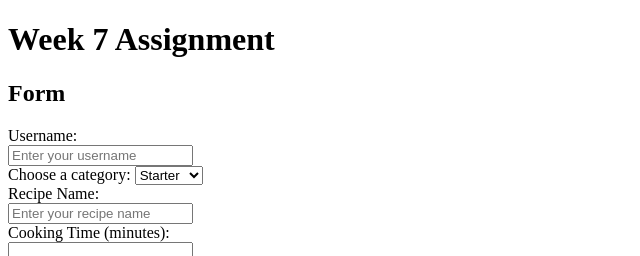
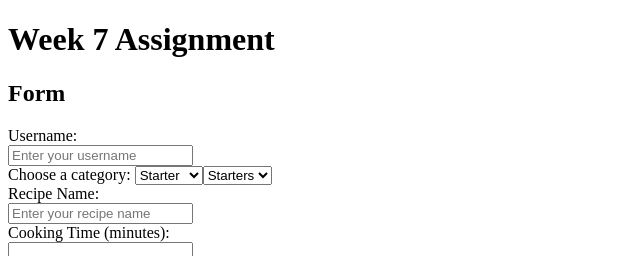
Before and after one commit to Hannahc97/week7-assignment, a React (Vite) app in the folder client/: page / in a window 1280 px wide. Shown: the top 256 px of the page, without its empty margins (0-640 px from the left). Built offline with nearby package versions, Linux system fonts and the light colour scheme.

Commit message:
front end not connecting with back-end, trying to resolve issue

```diff
--- a/client/package.json
+++ b/client/package.json
@@ -11,7 +11,8 @@
   },
   "dependencies": {
     "react": "^18.3.1",
-    "react-dom": "^18.3.1"
+    "react-dom": "^18.3.1",
+    "react-router-dom": "^6.26.2"
   },
   "devDependencies": {
     "@eslint/js": "^9.17.0",
--- a/client/src/components/Form.jsx
+++ b/client/src/components/Form.jsx
@@ -19,16 +19,24 @@ export default function Form () {
     // - We need to fetch the POST route from the server (you don't need useEffect for this task)
     function handleSubmit (event){
         event.preventDefault();
-        alert("Form Submitted!")
         //the client is trying to send a POST request to the /new-data route on the backend server
         fetch("http://localhost:8080/add-recipe", {
             method: "POST",
             headers: {"Content-type": "application/json",},
-            body: JSON.stringify({formValues})
+            body: JSON.stringify(formValues)
         });
+        // alert("Form Submitted!")
     }
 
     // We need change handler
+    function handleChangeFormValues (event) {
+        setFormValues({
+            ...
+            formValues,
+            [event.target.name] : event.target.value
+        })
+        console.log(event.target.value)
+    }
 
     return (
         <>
@@ -42,16 +50,32 @@ export default function Form () {
                     id="username"
                     placeholder="Enter your username"
                     required
+                    value={formValues.username}
+                    onChange={handleChangeFormValues}
                 />
                 <br/>
                 <label htmlFor="">Choose a category: </label>
                 <select
                     name="category"
                     id="category"
-                    required>
+                    required
+                    value={formValues.category}
+                    onChange={handleChangeFormValues}
+                    >
                     <option value="Starter">Starter</option>
                     <option value="Mains">Mains</option>
                     <option value="Dessert">Dessert</option>
+                </select>
+                <select
+                    name="category"
+                    id="category"
+                    required
+                    value={formValues.category}
+                    onChange={handleChangeFormValues}
+                >
+                    <option value="starters">Starters</option>
+                    <option value="main">Main</option>
+                    <option value="dessert">Dessert</option>
                 </select>
                 <br/>
                 <label htmlFor="">Recipe Name:</label> <br/>
@@ -61,6 +85,8 @@ export default function Form () {
                     id="recipeName"
                     placeholder="Enter your recipe name"
                     required
+                    value={formValues.recipeName}
+                    onChange={handleChangeFormValues}
                 />
                 <br/>
                 <label htmlFor="">Cooking Time (minutes):</label> <br/>
@@ -70,6 +96,8 @@ export default function Form () {
                     id="time"
                     min={0}
                     required
+                    value={formValues.time}
+                    onChange={handleChangeFormValues}
                 />
                 <br/>
                 <label htmlFor="">Ingredients:</label> <br/>
@@ -79,7 +107,9 @@ export default function Form () {
                     placeholder="Enter the ingredients needed for this recipe"
                     required
                     rows="10"
-                    cols="30">
+                    cols="30"
+                    value={formValues.ingredients}
+                    onChange={handleChangeFormValues}>
                 </textarea>
                 <br/>
                 <label htmlFor="">Instructions:</label> <br/>
@@ -89,13 +119,14 @@ export default function Form () {
                     placeholder="Enter the instuctions for your recipe"
                     required
                     rows="8"
-                    cols="50">
+                    cols="50"
+                    value={formValues.instructions}
+                    onChange={handleChangeFormValues}>
                 </textarea>
                 <br/>
                 <button type="submit">Submit Recipe!</button>
             </form>
             {/* Remember to track the input changes */}
-
         </>
     )
 }
--- a/client/src/main.jsx
+++ b/client/src/main.jsx
@@ -4,6 +4,7 @@ import App from './App.jsx'
 
 createRoot(document.getElementById('root')).render(
   <StrictMode>
+
     <App />
   </StrictMode>,
 )
```
Also changed, not shown: 1 other file (tests, documents, lock files or other folders).
